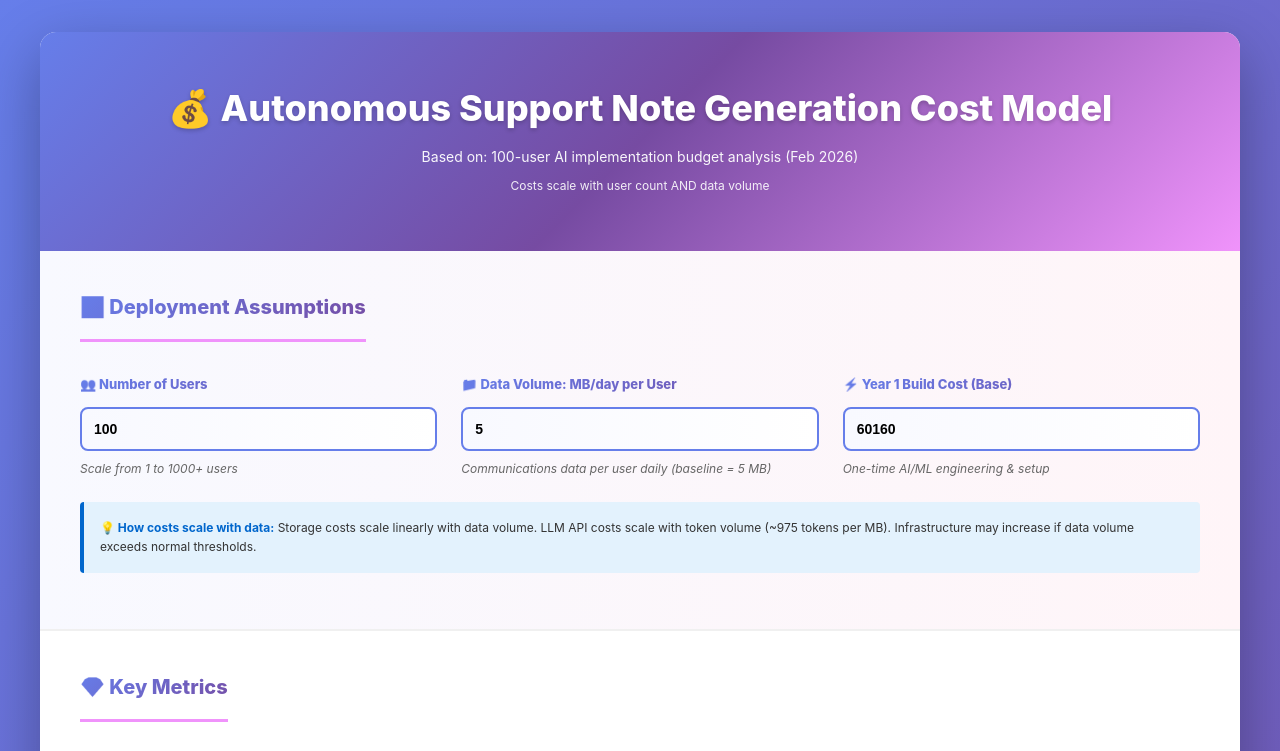
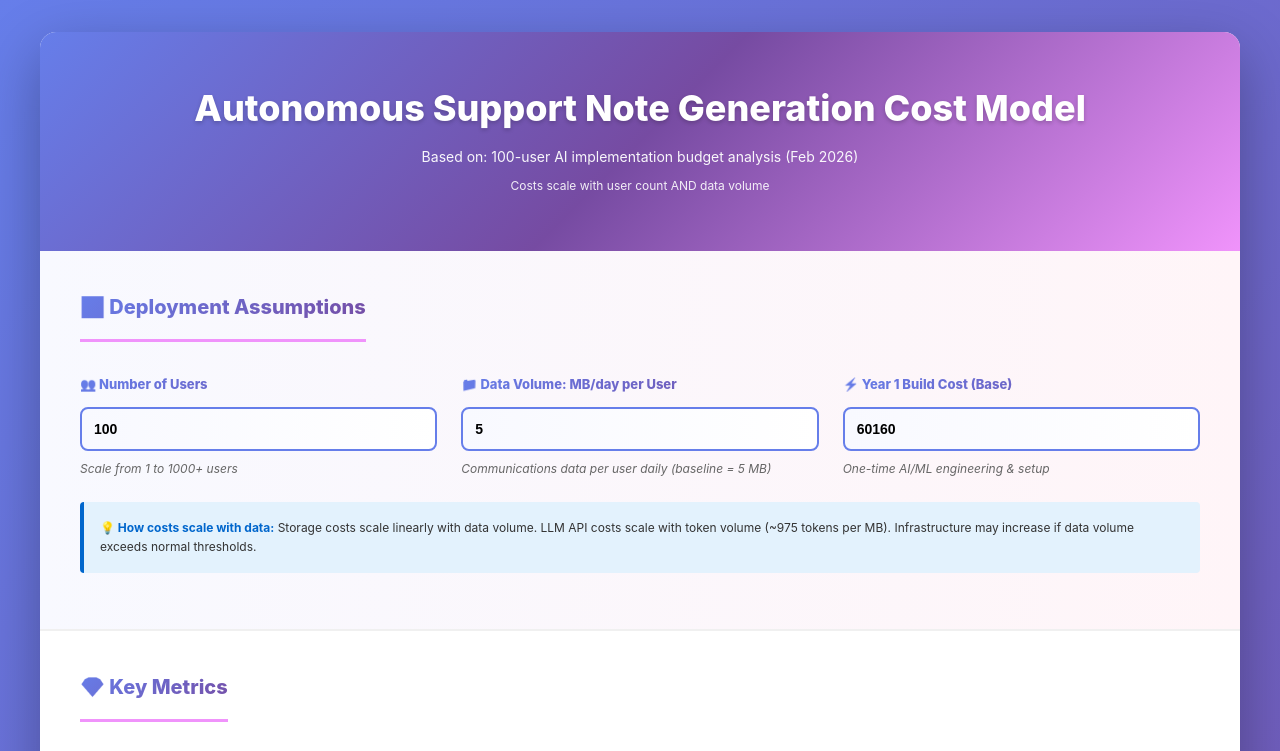
Before and after one commit to creberger/ai_cost_calculator, a website: page index.html in a window 1280 px wide. Shown: the top 751 px of the page. Drawn offline with Linux system fonts and the light colour scheme.

Commit message:
Remove emoji from header in index.html

```diff
--- a/index.html
+++ b/index.html
@@ -147,7 +147,7 @@
 <body>
     <div class="container">
         <div class="header">
-            <h1>💰 Autonomous Support Note Generation Cost Model</h1>
+            <h1>Autonomous Support Note Generation Cost Model</h1>
             <p>Based on: 100-user AI implementation budget analysis (Feb 2026)</p>
             <p style="font-size: 12px; opacity: 0.9;">Costs scale with user count AND data volume</p>
         </div>
```
